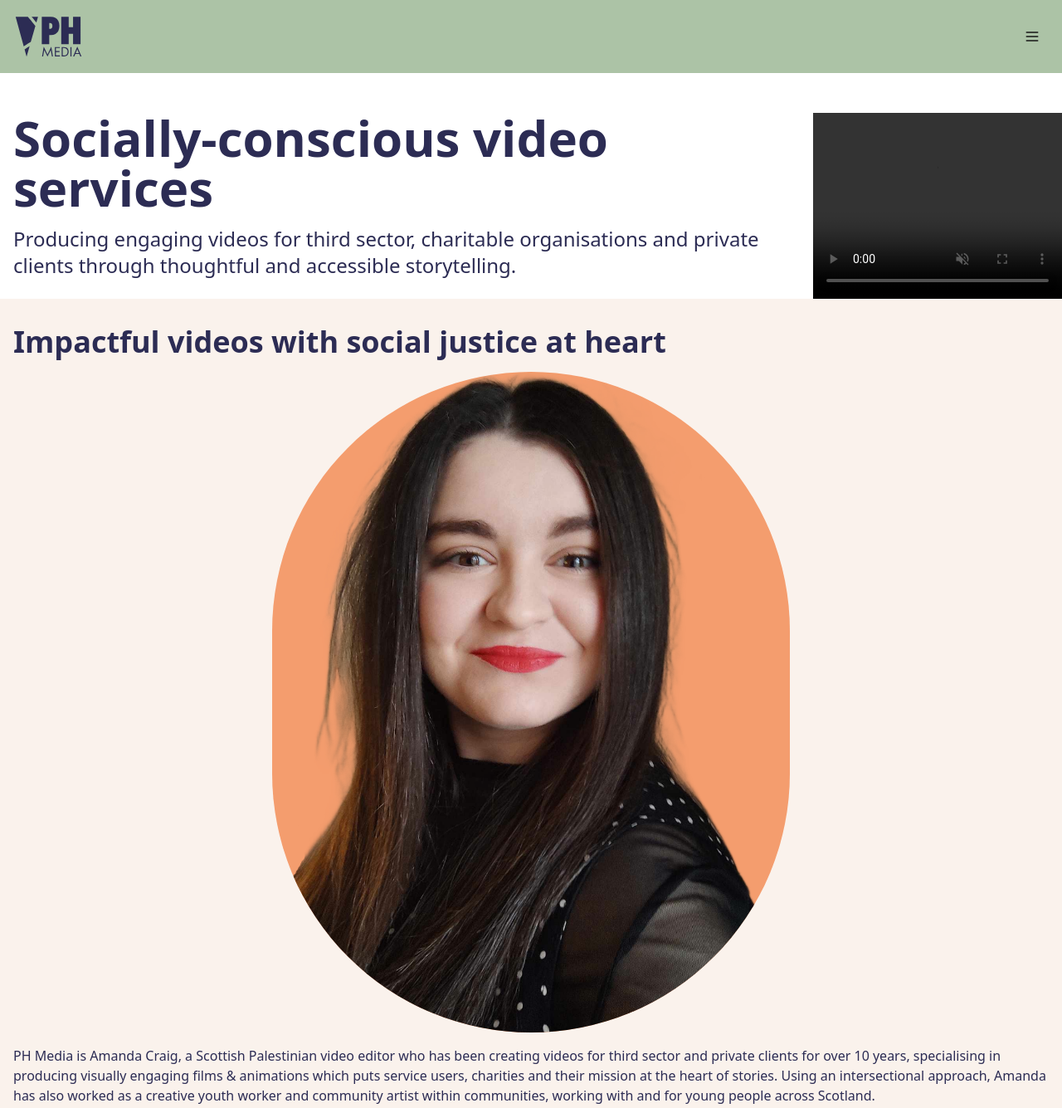
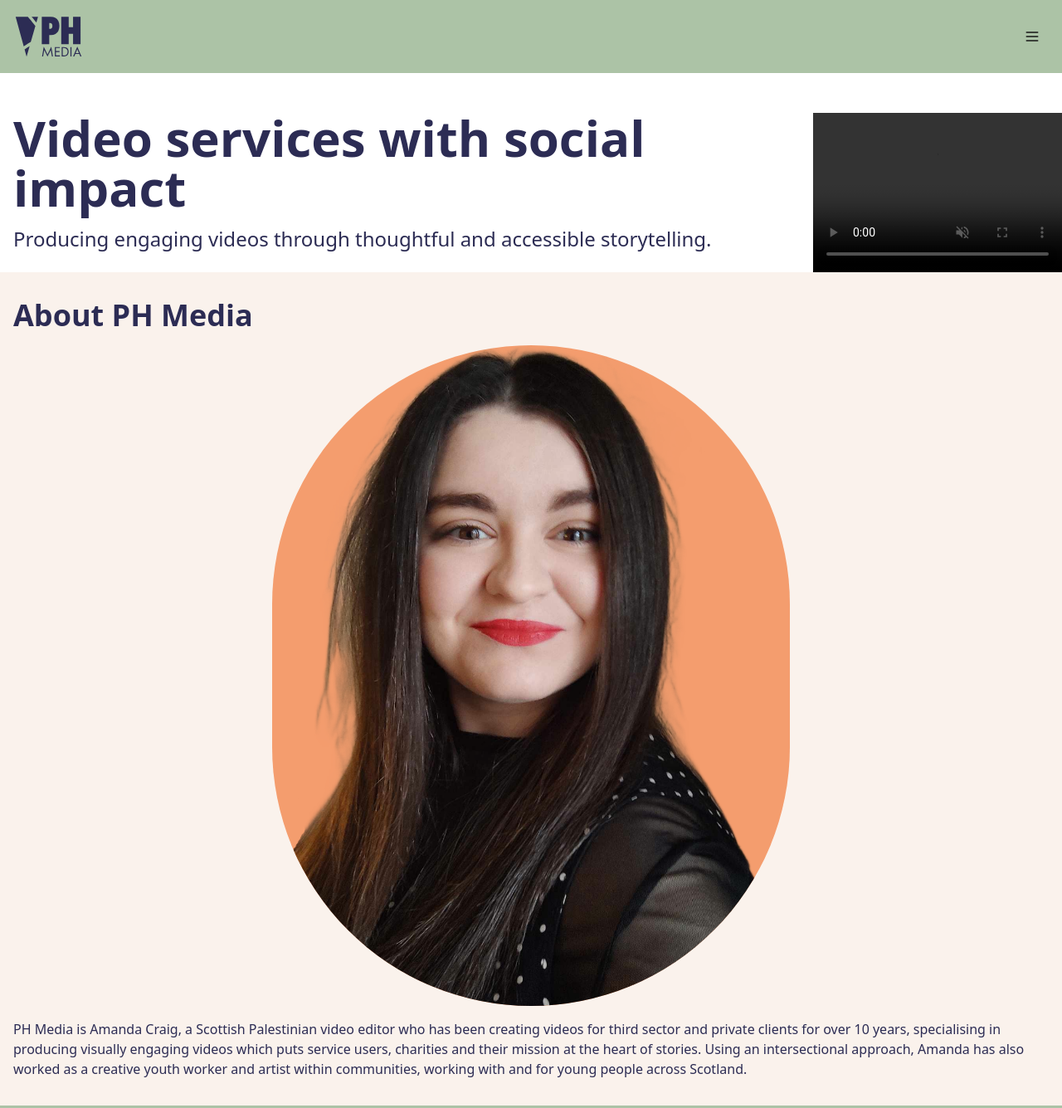
Before and after one commit to PinkHexagon/website, a website: page index.html in a window 1280 px wide. Shown: the top 1335 px of the page at 83% size. Drawn offline with Linux system fonts and the light colour scheme; grey boxes are pictures that could not be loaded.

Commit message:
changed copy on about me and intro

```diff
--- a/index.html
+++ b/index.html
@@ -52,10 +52,9 @@
   <main id="main" class='text-purple'>
     <section id="home" class='pt-8 lg:pt-12 lg:flex lg:justify-evenly'>
       <div class='px-4 lg:flex-grow'>
-        <h1 class='text-4xl font-bold mb-4 lg:text-6xl'>Socially-conscious video services</h1>
+        <h1 class='text-4xl font-bold mb-4 lg:text-6xl'>Video services with social impact</h1>
         <p class='mb-6 lg:text-2xl'>
-          Producing engaging videos for third sector, charitable organisations and private
-          clients through thoughtful and accessible storytelling.
+          Producing engaging videos through thoughtful and accessible storytelling.
         </p>
       </div>
       <video controls autoplay loop muted class=''>
@@ -64,16 +63,16 @@
     </section>
 
     <section id="about" class='py-8 px-4 bg-cream'>
-      <h1 class='text-4xl font-bold mb-4'>Impactful videos with social justice at heart</h1>
+      <h1 class='text-4xl font-bold mb-4'>About PH Media</h1>
       <div class='flex justify-center mb-4'>
         <img src='assets/selfie2.png' alt='selfie' class='w-1/2 rounded-full bg-orange object-cover'/>
       </div>
       <p>
         PH Media is Amanda Craig, a Scottish Palestinian video editor who has been creating
         videos for third sector and private clients for over 10 years, specialising in
-        producing visually engaging films & animations which puts service users, charities
+        producing visually engaging videos which puts service users, charities
         and their mission at the heart of stories. Using an intersectional approach, Amanda
-        has also worked as a creative youth worker and community artist within communities,
+        has also worked as a creative youth worker and artist within communities,
         working with and for young people across Scotland.
       </p>
     </section>
@@ -93,12 +92,12 @@
       </p>
       <h2 class='text-2xl font-bold mb-3'>Cost-effective</h2>
       <p class='mb-4'>
-        PH Media offers competitive freelance pricing tailored for non-profits, ensuring you
+        PH Media offers competitive freelance pricing tailored for non-profits and private clients, ensuring you
         receive the best value and within your budget.
       </p>
       <h2 class='text-2xl font-bold mb-3'>Personalised service</h2>
       <p>
-        Collaborate closely with you to understand your goals and deliver content that
+        Collaborating closely with your business aims to understand your goals and deliver content that
         aligns perfectly with your vision.
       </p>
     </section>
```
